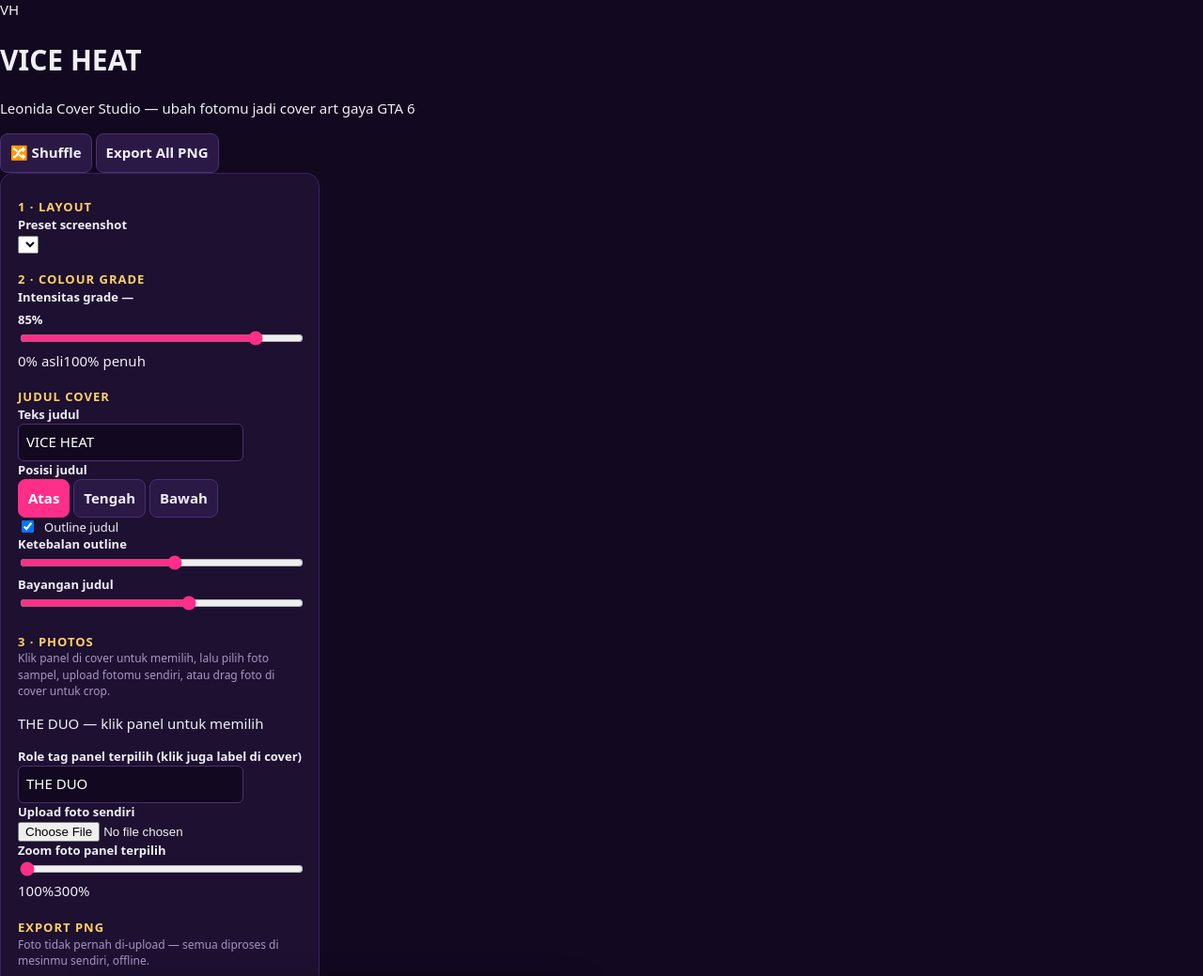
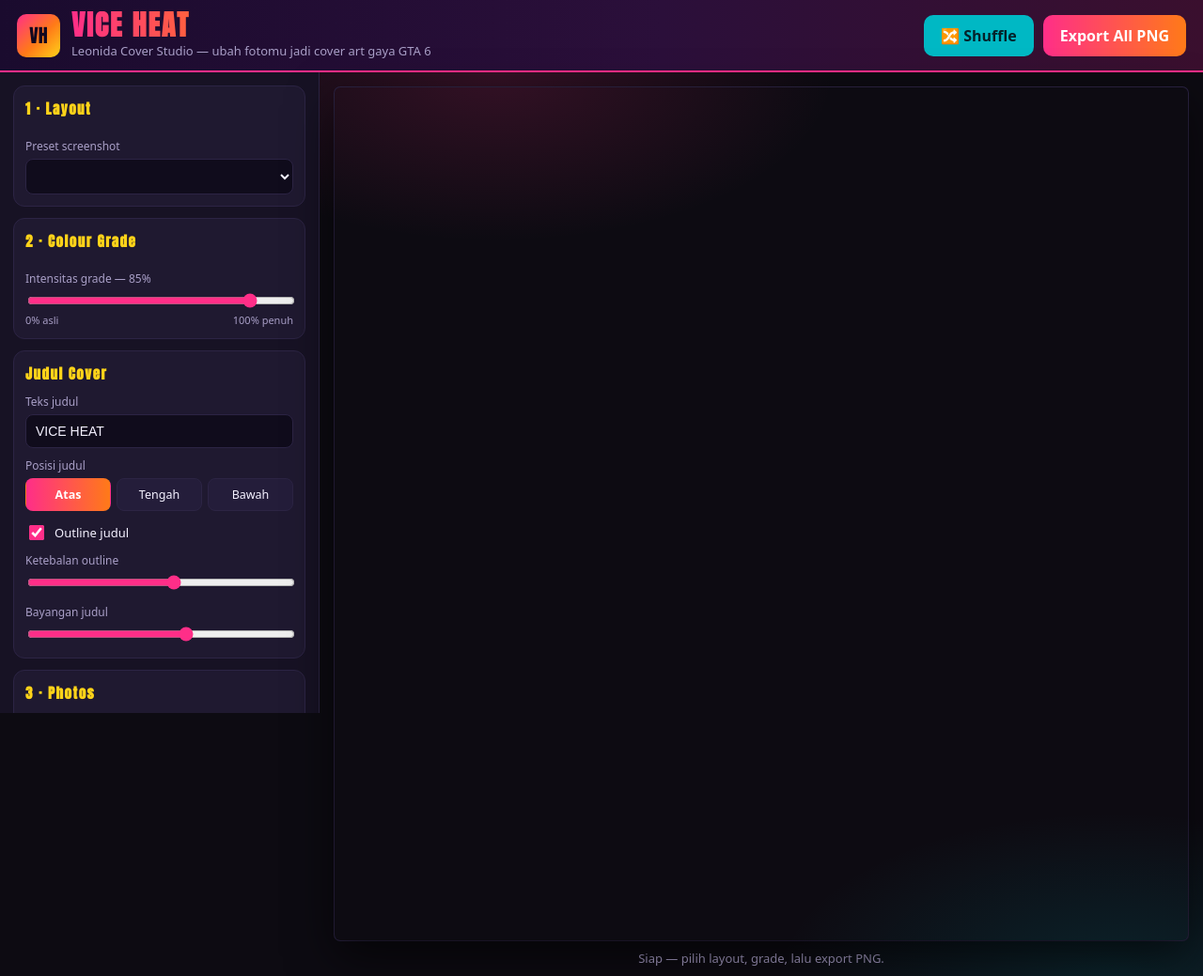
Before and after one commit to Masasiya00/makefun-gta6-cover-art, a plain HTML site: page app/index.html in a window 1280 px wide. Shown: the top 1039 px of the page at 94% size. Drawn offline with Linux system fonts and the light colour scheme.

Commit message:
Round 3 gta6-cover-art-01: rewrite app/style.css fresh (VICE HEAT new features)

```diff
--- a/app/style.css
+++ b/app/style.css
@@ -1,39 +1,310 @@
+/* VICE HEAT: Leonida Cover Studio — editor chrome.
+   Dark neon UI: the cover canvas is the star, the panel stays quiet. */
 @font-face {
-  font-family: 'Anton';
-  src: url('./fonts/Anton-Regular.ttf') format('truetype');
+  font-family: "Anton";
+  src: url("fonts/Anton-Regular.ttf") format("truetype");
+  font-weight: 400;
+  font-style: normal;
   font-display: swap;
 }
+
 * { box-sizing: border-box; }
-html, body { margin: 0; min-height: 100%; background: #12081f; color: #f2eef7; font: 15px/1.45 system-ui, sans-serif; }
-.app { display: flex; gap: 24px; padding: 20px; align-items: flex-start; justify-content: center; }
-.controls { width: 340px; flex: none; display: flex; flex-direction: column; gap: 10px; background: #1d1030; border: 1px solid #3a2360; border-radius: 14px; padding: 18px; }
-.controls h1 { margin: 0; font-family: 'Anton', 'Arial Narrow', Impact, sans-serif; font-size: 40px; letter-spacing: 1px; background: linear-gradient(135deg, #ffd166, #ff2e88); -webkit-background-clip: text; background-clip: text; color: transparent; }
-.controls h2 { margin: 8px 0 0; font-size: 13px; text-transform: uppercase; letter-spacing: 1px; color: #ffd166; }
-.sub { margin: 0; color: #c9b8e0; font-size: 13px; }
-.hint, .fine { margin: 0; color: #a894c4; font-size: 12px; }
-.sel { margin: 0; font-weight: 700; color: #ffd166; }
-.row { display: flex; flex-wrap: wrap; gap: 8px; }
-.row button { flex: 1 1 auto; }
-button { font: inherit; font-weight: 700; padding: 9px 10px; border: 1px solid #4a2f75; border-radius: 8px; background: #2a1845; color: #f2eef7; cursor: pointer; }
-button:hover { background: #3a2360; }
-button.active { background: #ff2e88; border-color: #ff2e88; color: #fff; }
-button.primary { background: linear-gradient(135deg, #ff2e88, #ff7e3d); border: 0; font-size: 16px; padding: 12px; }
-button.ghost { background: transparent; }
-.grades button { color: #fff; text-shadow: 0 1px 3px rgba(0,0,0,.7); }
-label { display: flex; flex-direction: column; gap: 5px; font-weight: 600; font-size: 13px; }
-label.check { flex-direction: row; align-items: center; gap: 8px; font-weight: 400; }
-input[type=text] { font: inherit; padding: 8px; border: 1px solid #4a2f75; border-radius: 6px; background: #12081f; color: #fff; }
-input[type=range] { width: 100%; accent-color: #ff2e88; }
-.upload { border: 1px dashed #4a2f75; border-radius: 8px; padding: 10px; text-align: center; cursor: pointer; }
-.upload input { display: none; }
-.samples { display: grid; grid-template-columns: repeat(3, 1fr); gap: 8px; }
-.samples img { width: 100%; aspect-ratio: 4/3; object-fit: cover; border-radius: 8px; border: 2px solid transparent; cursor: pointer; background: #2a1845; }
-.samples img.active { border-color: #ffd166; }
-.checks { display: flex; flex-wrap: wrap; gap: 4px 14px; }
-.stage { flex: 1; display: flex; justify-content: center; position: sticky; top: 20px; }
-canvas { width: min(62vh, 100%); height: auto; max-height: calc(100vh - 40px); box-shadow: 0 12px 40px rgba(0,0,0,.55); border-radius: 4px; background: #2b1055; }
-#status { color: #7ef0c8; min-height: 1.2em; margin: 0; font-size: 13px; }
-body.shot-cover .controls { display: none; }
-body.shot-cover .app { padding: 0; }
-body.shot-cover .stage { position: static; }
-body.shot-cover canvas { width: 100vw; height: 100vh; max-height: none; box-shadow: none; border-radius: 0; }
+
+:root {
+  --bg: #0d0b12;
+  --panel: #171224;
+  --panel-2: #1f1930;
+  --line: #2c2444;
+  --text: #f4f1ff;
+  --muted: #a99fc7;
+  --pink: #ff2e88;
+  --orange: #ff7a18;
+  --gold: #ffd319;
+  --teal: #00b8c4;
+}
+
+html, body { margin: 0; padding: 0; }
+
+body {
+  background: var(--bg);
+  color: var(--text);
+  font-family: system-ui, -apple-system, "Segoe UI", sans-serif;
+  min-height: 100vh;
+  display: flex;
+  flex-direction: column;
+}
+
+.topbar {
+  display: flex;
+  align-items: center;
+  justify-content: space-between;
+  gap: 16px;
+  padding: 12px 18px;
+  background: linear-gradient(90deg, #1a0b2e, #2b0f3a 55%, #3a0f2e);
+  border-bottom: 2px solid var(--pink);
+  flex-wrap: wrap;
+}
+
+.brand { display: flex; align-items: center; gap: 12px; }
+
+.brand-mark {
+  width: 46px;
+  height: 46px;
+  border-radius: 10px;
+  display: grid;
+  place-items: center;
+  font-family: "Anton", "Arial Black", sans-serif;
+  font-size: 20px;
+  color: #12081f;
+  background: linear-gradient(135deg, var(--pink), var(--orange) 55%, var(--gold));
+}
+
+.brand h1 {
+  margin: 0;
+  font-family: "Anton", "Arial Black", sans-serif;
+  font-size: 30px;
+  letter-spacing: 2px;
+  line-height: 1;
+  background: linear-gradient(90deg, var(--pink), var(--orange), var(--gold));
+  -webkit-background-clip: text;
+  background-clip: text;
+  color: transparent;
+}
+
+.brand p { margin: 3px 0 0; color: var(--muted); font-size: 13px; }
+
+.top-actions { display: flex; gap: 10px; flex-wrap: wrap; }
+
+button { font: inherit; color: inherit; cursor: pointer; }
+
+.shuffle, .export-all {
+  border: 0;
+  border-radius: 10px;
+  padding: 11px 18px;
+  font-weight: 700;
+}
+
+.shuffle { background: var(--teal); color: #04222a; }
+.shuffle:hover { filter: brightness(1.12); }
+
+.export-all {
+  background: linear-gradient(90deg, var(--pink), var(--orange));
+  color: #fff;
+}
+.export-all:hover { filter: brightness(1.12); }
+
+.layout {
+  flex: 1;
+  display: grid;
+  grid-template-columns: 340px 1fr;
+  gap: 0;
+  min-height: 0;
+}
+
+.controls {
+  background: var(--panel);
+  border-right: 1px solid var(--line);
+  padding: 14px;
+  overflow-y: auto;
+  max-height: calc(100vh - 118px);
+}
+
+.group {
+  background: var(--panel-2);
+  border: 1px solid var(--line);
+  border-radius: 12px;
+  padding: 12px;
+  margin-bottom: 12px;
+}
+
+.group h2 {
+  margin: 0 0 10px;
+  font-family: "Anton", "Arial Black", sans-serif;
+  font-size: 15px;
+  letter-spacing: 1.5px;
+  color: var(--gold);
+}
+
+.field-label {
+  display: block;
+  font-size: 12px;
+  color: var(--muted);
+  margin: 10px 0 5px;
+}
+
+.pick-grid {
+  display: grid;
+  grid-template-columns: 1fr 1fr;
+  gap: 6px;
+}
+
+.pick-row { display: flex; gap: 6px; }
+.pick-row .pick { flex: 1; }
+
+.pick {
+  background: #241d3a;
+  border: 1px solid var(--line);
+  border-radius: 8px;
+  padding: 8px 6px;
+  font-size: 12.5px;
+  text-align: center;
+}
+.pick:hover { border-color: var(--pink); }
+.pick.active {
+  background: linear-gradient(90deg, var(--pink), var(--orange));
+  border-color: transparent;
+  color: #fff;
+  font-weight: 700;
+}
+
+.select, input[type="text"], input[type="file"] {
+  width: 100%;
+  background: #100c1c;
+  border: 1px solid var(--line);
+  border-radius: 8px;
+  color: var(--text);
+  padding: 9px 10px;
+  font-size: 14px;
+}
+
+input[type="text"]:focus, .select:focus { outline: 2px solid var(--pink); outline-offset: 0; }
+
+input[type="range"] { width: 100%; accent-color: var(--pink); }
+
+.range-ends {
+  display: flex;
+  justify-content: space-between;
+  font-size: 11px;
+  color: var(--muted);
+}
+
+.check { display: flex; align-items: center; gap: 8px; font-size: 13px; margin-top: 12px; }
+.check input { accent-color: var(--pink); width: 16px; height: 16px; }
+
+.hint { font-size: 12.5px; color: var(--muted); line-height: 1.5; margin: 0 0 8px; }
+
+.panel-info {
+  font-size: 12.5px;
+  background: #100c1c;
+  border: 1px dashed var(--line);
+  border-radius: 8px;
+  padding: 8px 10px;
+  margin: 0 0 4px;
+  line-height: 1.45;
+}
+
+.thumb-grid {
+  display: grid;
+  grid-template-columns: repeat(3, 1fr);
+  gap: 6px;
+  margin-top: 8px;
+}
+
+.thumb {
+  position: relative;
+  border: 2px solid var(--line);
+  border-radius: 8px;
+  overflow: hidden;
+  padding: 0;
+  background: #000;
+  aspect-ratio: 4 / 3;
+}
+.thumb img { width: 100%; height: 100%; object-fit: cover; display: block; }
+.thumb span {
+  position: absolute;
+  left: 0;
+  right: 0;
+  bottom: 0;
+  font-size: 9px;
+  font-weight: 700;
+  letter-spacing: 0.5px;
+  background: rgba(10, 8, 18, 0.8);
+  padding: 3px 4px;
+  text-align: center;
+}
+.thumb:hover { border-color: var(--gold); }
+.thumb.in-use { border-color: var(--teal); }
+
+.export-grid { display: grid; grid-template-columns: 1fr 1fr; gap: 6px; }
+
+.export-btn {
+  background: #241d3a;
+  border: 1px solid var(--line);
+  border-radius: 8px;
+  padding: 10px 6px;
+  font-size: 13px;
+  font-weight: 700;
+}
+.export-btn:hover { border-color: var(--gold); background: #2d2350; }
+
+.stage {
+  display: flex;
+  flex-direction: column;
+  align-items: center;
+  justify-content: center;
+  gap: 10px;
+  padding: 16px;
+  min-width: 0;
+  background:
+    radial-gradient(600px 300px at 20% 0%, rgba(255, 46, 136, 0.16), transparent 60%),
+    radial-gradient(600px 300px at 90% 100%, rgba(0, 184, 196, 0.14), transparent 60%),
+    var(--bg);
+}
+
+.stage-wrap { position: relative; line-height: 0; }
+
+#coverCanvas {
+  border-radius: 6px;
+  box-shadow: 0 18px 50px rgba(0, 0, 0, 0.6), 0 0 0 1px var(--line);
+  cursor: grab;
+  touch-action: none;
+  max-width: 100%;
+}
+#coverCanvas:active { cursor: grabbing; }
+
+#roleEditor {
+  position: absolute;
+  z-index: 5;
+  background: #fff;
+  color: #12081f;
+  border: 2px solid var(--pink);
+  border-radius: 6px;
+  padding: 4px 8px;
+  font-family: "Anton", "Arial Black", sans-serif;
+  font-size: 14px;
+  letter-spacing: 1px;
+  line-height: 1.2;
+}
+
+.status {
+  margin: 0;
+  font-size: 13px;
+  color: var(--muted);
+  text-align: center;
+  max-width: 720px;
+}
+
+.foot {
+  padding: 10px 18px;
+  font-size: 12px;
+  color: var(--muted);
+  border-top: 1px solid var(--line);
+  background: #0a0810;
+  text-align: center;
+}
+
+/* Cover-only mode: just the art, full viewport, for exported-cover shots. */
+body.cover-mode { background: #000; }
+body.cover-mode .topbar,
+body.cover-mode .controls,
+body.cover-mode .foot,
+body.cover-mode .status { display: none; }
+body.cover-mode .layout { display: block; }
+body.cover-mode .stage { padding: 0; background: #000; }
+body.cover-mode #coverCanvas { border-radius: 0; box-shadow: none; cursor: default; }
+
+@media (max-width: 900px) {
+  .layout { grid-template-columns: 1fr; }
+  .controls { max-height: none; border-right: 0; border-bottom: 1px solid var(--line); }
+  .brand h1 { font-size: 24px; }
+}
```
